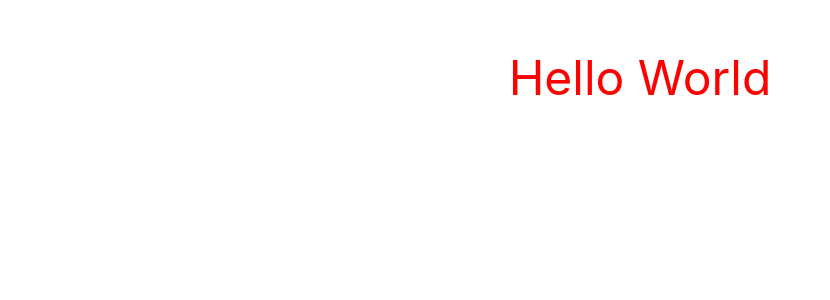
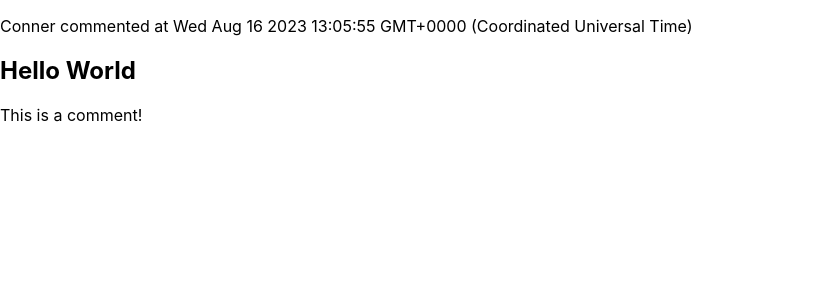
Before and after one commit to MylesThomas/algoexpert.io, a React (Create React App) app in the folder FrontendExpert/react_crash_course/test-app/: page / in a window 1280 px wide. Shown: the top 300 px of the page, without its empty margins (0-830 px from the left). Built offline with nearby package versions, Linux system fonts and the light colour scheme.

Commit message:
Completed Lesson 4 of FrontendExpert's React Course

```diff
--- a/FrontendExpert/react_crash_course/test-app/src/App.js
+++ b/FrontendExpert/react_crash_course/test-app/src/App.js
@@ -1,9 +1,19 @@
-import './App.css';
+// import './App.css';
 
 export default function App() {
-  return <p style={{
-    color: "red",
-    textAlign: 'center',
-    fontSize: '48px' // 48 works too
-  }}>Hello World</p>
+  return (
+    <Comment username="Conner" time={(new Date()).toString()}>
+      <h1>Hello World</h1>
+      <p>This is a comment!</p>
+    </Comment>
+  );
 }
+
+function Comment({username, time, children}) {
+  return (
+    <section>
+      <p>{username} commented at {time}</p>
+      {children}
+    </section>
+  )
+}
```
Also changed, not shown: 1 other file (tests, documents, lock files or other folders).
